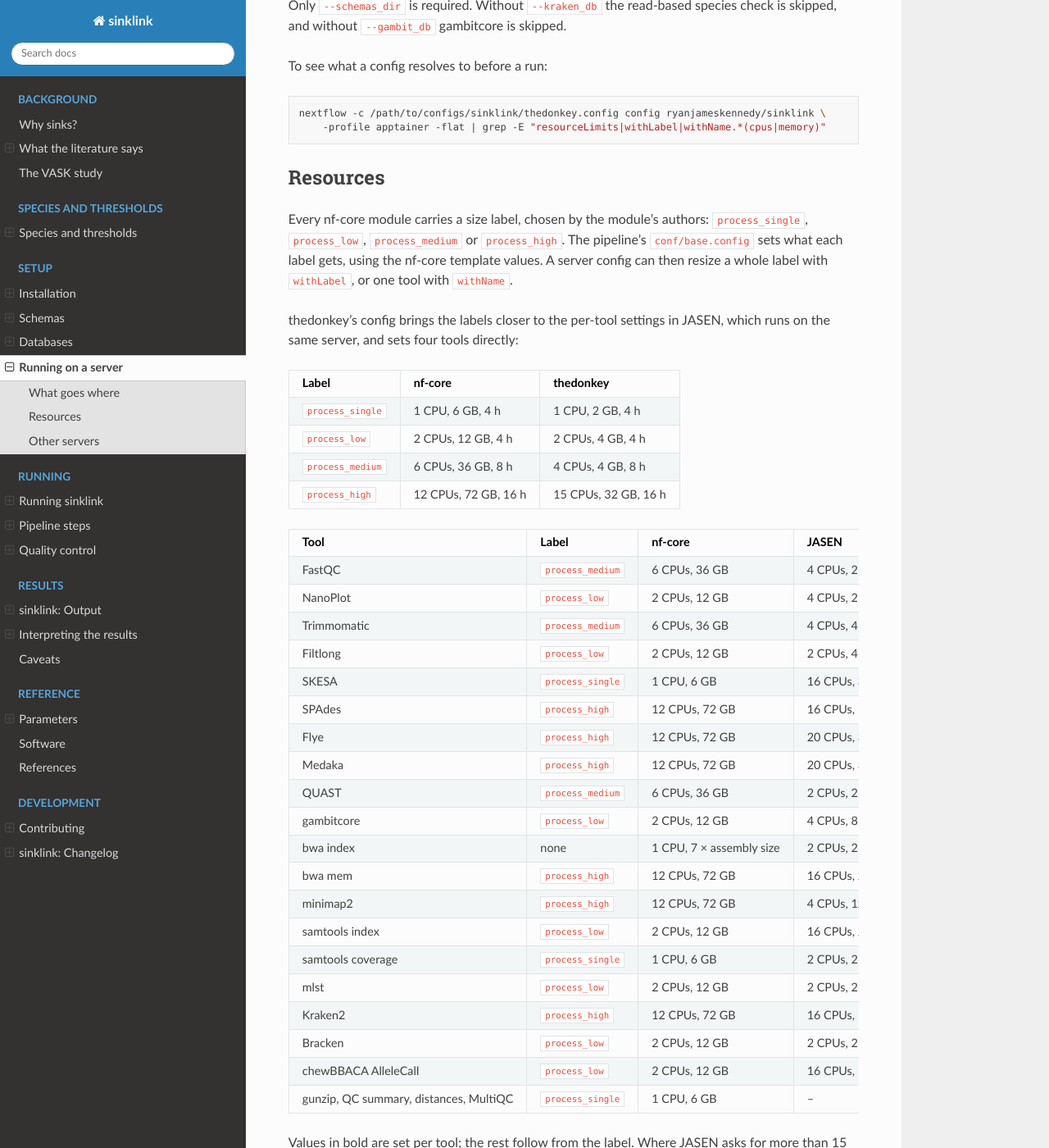
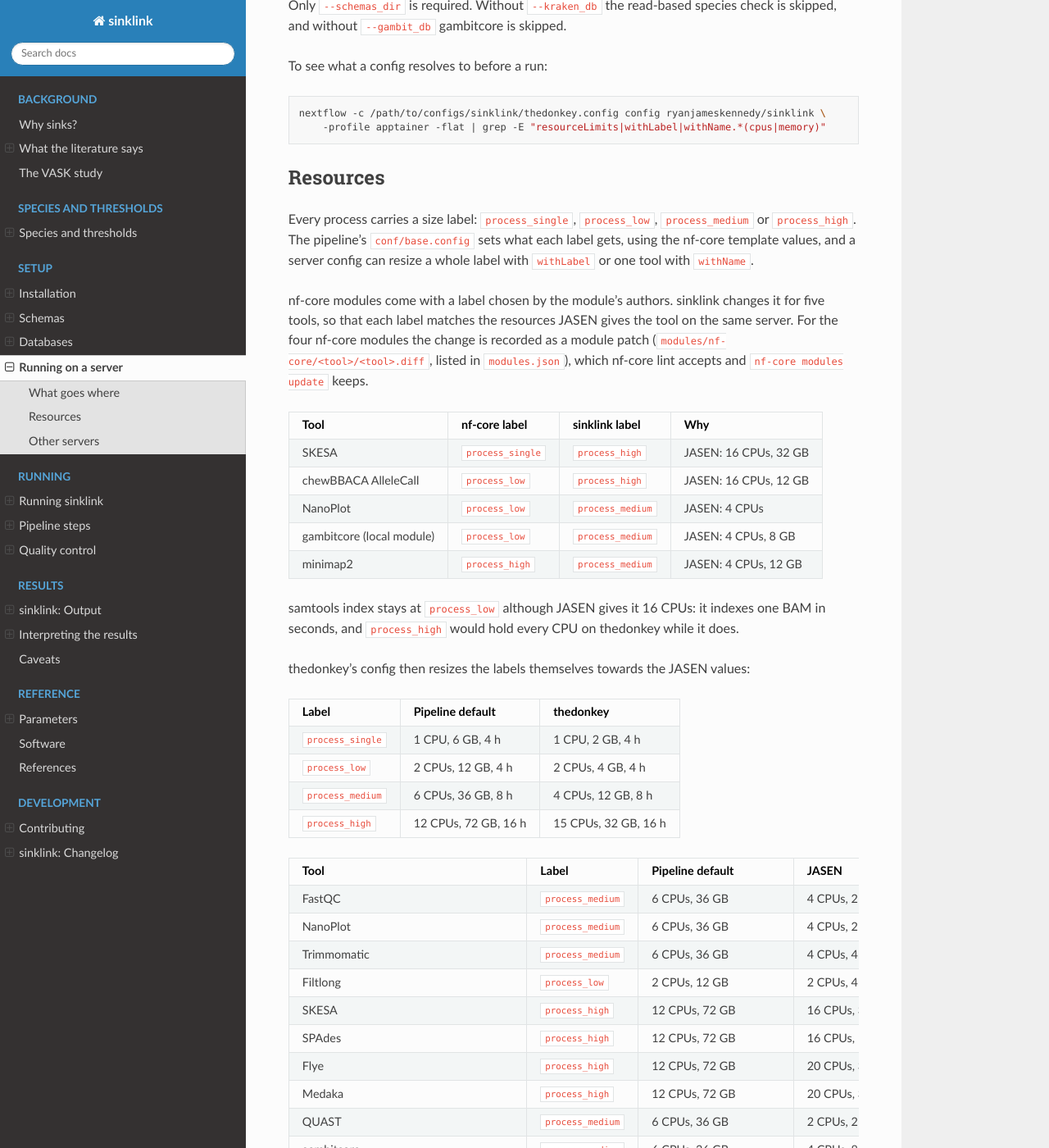
Before and after one commit to ryanjameskennedy/sinklink, a Sphinx documentation site: the page built from docs/setup/servers.md, in a window 1280 px wide and 1400 px high, scrolled down 1130 px. Shown: the whole window at 82% size. Built offline with Sphinx 7.4.7 and the Read the Docs theme 3.1.0, drawn with Linux system fonts in a browser that asks for light colours; some of the changed text lies outside the part shown.

Commit message:
Document the JASEN-based labels

```diff
--- a/docs/setup/servers.md
+++ b/docs/setup/servers.md
@@ -53,47 +53,63 @@ nextflow -c /path/to/configs/sinklink/thedonkey.config config ryanjameskennedy/s
 
 ## Resources
 
-Every nf-core module carries a size label, chosen by the module's authors:
-`process_single`, `process_low`, `process_medium` or `process_high`. The
-pipeline's `conf/base.config` sets what each label gets, using the nf-core
-template values. A server config can then resize a whole label with
-`withLabel`, or one tool with `withName`.
+Every process carries a size label: `process_single`, `process_low`,
+`process_medium` or `process_high`. The pipeline's `conf/base.config` sets what
+each label gets, using the nf-core template values, and a server config can
+resize a whole label with `withLabel` or one tool with `withName`.
 
-thedonkey's config brings the labels closer to the per-tool settings in JASEN,
-which runs on the same server, and sets four tools directly:
+nf-core modules come with a label chosen by the module's authors. sinklink
+changes it for five tools, so that each label matches the resources JASEN gives
+the tool on the same server. For the four nf-core modules the change is recorded
+as a module patch (`modules/nf-core/<tool>/<tool>.diff`, listed in
+`modules.json`), which nf-core lint accepts and `nf-core modules update` keeps.
 
-| Label | nf-core | thedonkey |
+| Tool | nf-core label | sinklink label | Why |
+|---|---|---|---|
+| SKESA | `process_single` | `process_high` | JASEN: 16 CPUs, 32 GB |
+| chewBBACA AlleleCall | `process_low` | `process_high` | JASEN: 16 CPUs, 12 GB |
+| NanoPlot | `process_low` | `process_medium` | JASEN: 4 CPUs |
+| gambitcore (local module) | `process_low` | `process_medium` | JASEN: 4 CPUs, 8 GB |
+| minimap2 | `process_high` | `process_medium` | JASEN: 4 CPUs, 12 GB |
+
+samtools index stays at `process_low` although JASEN gives it 16 CPUs: it
+indexes one BAM in seconds, and `process_high` would hold every CPU on
+thedonkey while it does.
+
+thedonkey's config then resizes the labels themselves towards the JASEN values:
+
+| Label | Pipeline default | thedonkey |
 |---|---|---|
 | `process_single` | 1 CPU, 6 GB, 4 h | 1 CPU, 2 GB, 4 h |
 | `process_low` | 2 CPUs, 12 GB, 4 h | 2 CPUs, 4 GB, 4 h |
-| `process_medium` | 6 CPUs, 36 GB, 8 h | 4 CPUs, 4 GB, 8 h |
+| `process_medium` | 6 CPUs, 36 GB, 8 h | 4 CPUs, 12 GB, 8 h |
 | `process_high` | 12 CPUs, 72 GB, 16 h | 15 CPUs, 32 GB, 16 h |
 
-| Tool | Label | nf-core | JASEN | thedonkey |
+| Tool | Label | Pipeline default | JASEN | thedonkey |
 |---|---|---|---|---|
-| FastQC | `process_medium` | 6 CPUs, 36 GB | 4 CPUs, 2 GB | 4 CPUs, 4 GB |
-| NanoPlot | `process_low` | 2 CPUs, 12 GB | 4 CPUs, 2 GB | 2 CPUs, 4 GB |
-| Trimmomatic | `process_medium` | 6 CPUs, 36 GB | 4 CPUs, 4 GB | 4 CPUs, 4 GB |
+| FastQC | `process_medium` | 6 CPUs, 36 GB | 4 CPUs, 2 GB | 4 CPUs, 12 GB |
+| NanoPlot | `process_medium` | 6 CPUs, 36 GB | 4 CPUs, 2 GB | 4 CPUs, 12 GB |
+| Trimmomatic | `process_medium` | 6 CPUs, 36 GB | 4 CPUs, 4 GB | 4 CPUs, 12 GB |
 | Filtlong | `process_low` | 2 CPUs, 12 GB | 2 CPUs, 4 GB | 2 CPUs, 4 GB |
-| SKESA | `process_single` | 1 CPU, 6 GB | 16 CPUs, 32 GB | **15 CPUs, 32 GB** |
+| SKESA | `process_high` | 12 CPUs, 72 GB | 16 CPUs, 32 GB | 15 CPUs, 32 GB |
 | SPAdes | `process_high` | 12 CPUs, 72 GB | 16 CPUs, 15 GB | 15 CPUs, 32 GB |
 | Flye | `process_high` | 12 CPUs, 72 GB | 20 CPUs, 32 GB | 15 CPUs, 32 GB |
 | Medaka | `process_high` | 12 CPUs, 72 GB | 20 CPUs, 32 GB | 15 CPUs, 32 GB |
-| QUAST | `process_medium` | 6 CPUs, 36 GB | 2 CPUs, 2 GB | 4 CPUs, 4 GB |
-| gambitcore | `process_low` | 2 CPUs, 12 GB | 4 CPUs, 8 GB | **4 CPUs, 8 GB** |
+| QUAST | `process_medium` | 6 CPUs, 36 GB | 2 CPUs, 2 GB | 4 CPUs, 12 GB |
+| gambitcore | `process_medium` | 6 CPUs, 36 GB | 4 CPUs, 8 GB | 4 CPUs, 12 GB |
 | bwa index | none | 1 CPU, 7 × assembly size | 2 CPUs, 2 GB | 1 CPU, 7 × assembly size |
 | bwa mem | `process_high` | 12 CPUs, 72 GB | 16 CPUs, 20 GB | 15 CPUs, 32 GB |
-| minimap2 | `process_high` | 12 CPUs, 72 GB | 4 CPUs, 12 GB | 15 CPUs, 32 GB |
+| minimap2 | `process_medium` | 6 CPUs, 36 GB | 4 CPUs, 12 GB | 4 CPUs, 12 GB |
 | samtools index | `process_low` | 2 CPUs, 12 GB | 16 CPUs, 2 GB | 2 CPUs, 4 GB |
 | samtools coverage | `process_single` | 1 CPU, 6 GB | 2 CPUs, 2 GB | 1 CPU, 2 GB |
 | mlst | `process_low` | 2 CPUs, 12 GB | 2 CPUs, 2 GB | 2 CPUs, 4 GB |
-| Kraken2 | `process_high` | 12 CPUs, 72 GB | 16 CPUs, 100 GB | **15 CPUs, 100 GB**, one at a time |
+| Kraken2 | `process_high` | 12 CPUs, 72 GB | 16 CPUs, 100 GB | 15 CPUs, **100 GB**, one at a time |
 | Bracken | `process_low` | 2 CPUs, 12 GB | 2 CPUs, 2 GB | 2 CPUs, 4 GB |
-| chewBBACA AlleleCall | `process_low` | 2 CPUs, 12 GB | 16 CPUs, 12 GB | **15 CPUs, 12 GB** |
+| chewBBACA AlleleCall | `process_high` | 12 CPUs, 72 GB | 16 CPUs, 12 GB | 15 CPUs, 32 GB |
 | gunzip, QC summary, distances, MultiQC | `process_single` | 1 CPU, 6 GB | – | 1 CPU, 2 GB |
 
-Values in bold are set per tool; the rest follow from the label. Where JASEN
-asks for more than 15 CPUs, thedonkey's cap applies.
+Only Kraken2's memory is set per tool on thedonkey; everything else follows
+from the label. Where JASEN asks for more than 15 CPUs, thedonkey's cap applies.
 
 How the settings combine:
 
```
Also changed, not shown: CHANGELOG.md (+1 -0 lines).
